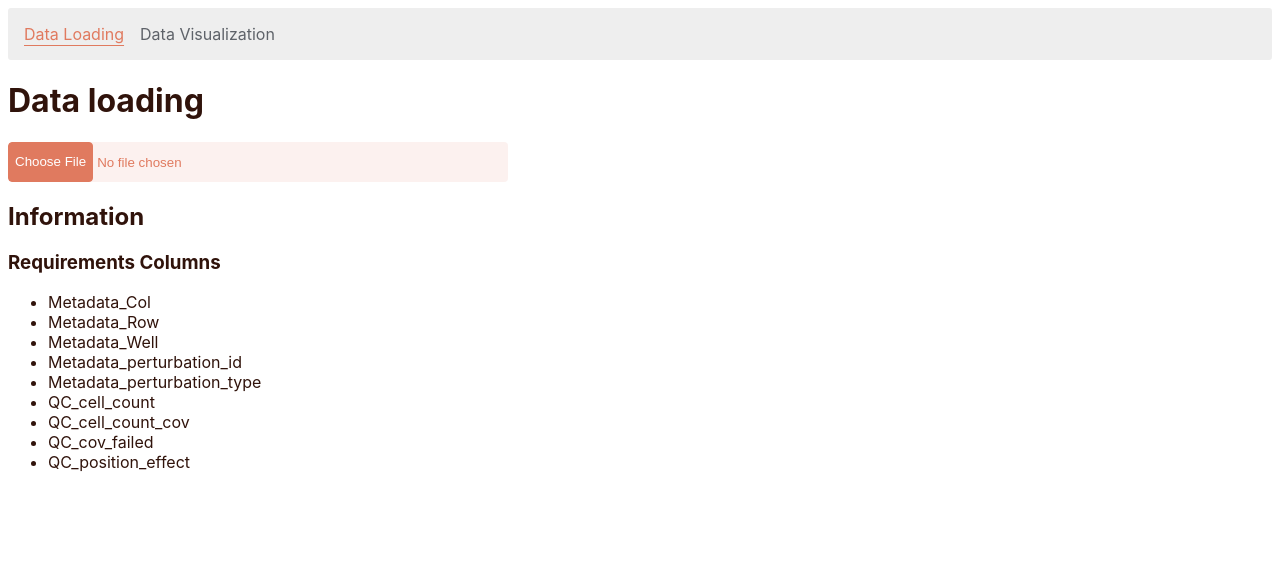
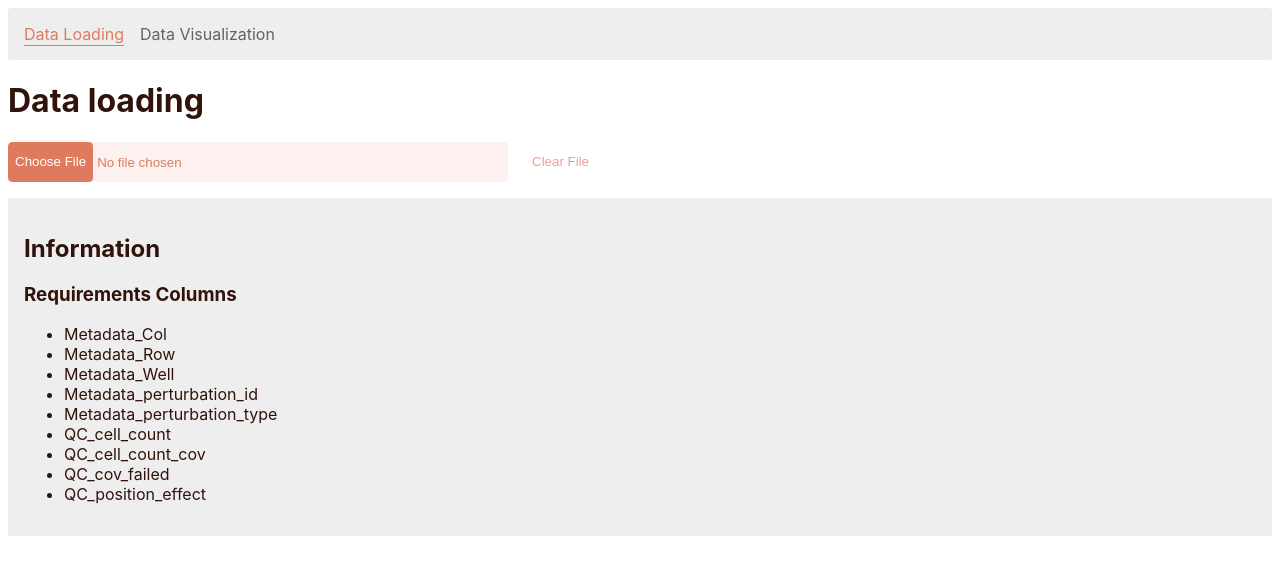
Before and after one commit to LuzAramburo/react-heatmap-microtiter, a React (Vite) app: page / in a window 1280 px wide. Shown: the top 574 px of the page. Built offline with nearby package versions, Linux system fonts and the light colour scheme.

Commit message:
style: More styles

```diff
--- a/src/components/shared/InputParser/InputParser.module.css
+++ b/src/components/shared/InputParser/InputParser.module.css
@@ -5,6 +5,7 @@
   height: 40px;
   width: 500px;
   color: var(--primary-color);
+  cursor: pointer;
 }
 
 .inputFile::file-selector-button {
@@ -22,3 +23,23 @@
   color: var(--primary-color);
   transition: all .25s ease-in;
 }
+
+.clearBtn {
+  border: none;
+  background: none;
+  margin-left: 1rem;
+  color: var(--primary-color);
+  cursor: pointer;
+  padding: 0.5rem;
+  border-radius: var(--border-radius);
+}
+
+.clearBtn:hover {
+  text-decoration: underline;
+}
+
+.clearBtn:disabled {
+  opacity: 0.7;
+  text-decoration: none;
+  cursor: not-allowed;
+}
--- a/src/components/shared/InputParser/InputParser.tsx
+++ b/src/components/shared/InputParser/InputParser.tsx
@@ -1,10 +1,11 @@
 import Papa from 'papaparse';
-import { ChangeEvent } from 'react';
+import { ChangeEvent, useRef } from 'react';
 import useHeatmapStore, { IHeatmapData } from '@/store/store.ts';
 import classes from './InputParser.module.css';
 
 function InputParser() {
-  const { setHeatmapData } = useHeatmapStore();
+  const { setHeatmapData, clearFile, rawHeatmap, errors } = useHeatmapStore();
+  const input = useRef<null | HTMLInputElement>(null);
 
   const changeHandler = (event: ChangeEvent<HTMLInputElement>) => {
     if (!event.target.files) return;
@@ -17,15 +18,27 @@ function InputParser() {
     });
   };
 
+  const handleClearFile = () => {
+    const el = input.current;
+    if (el) el.value = '';
+    clearFile();
+  };
+
   return (
     <div>
       <input
+        ref={input}
         type="file"
         name="file"
         accept=".csv"
         onChange={changeHandler}
         className={classes.inputFile}
       />
+      <button
+        className={classes.clearBtn}
+        onClick={handleClearFile}
+        disabled={!rawHeatmap && errors.length === 0}
+      >Clear File</button>
     </div>
   );
 }
--- a/src/index.css
+++ b/src/index.css
@@ -6,6 +6,7 @@
   --light-gray-color: #eeeeee;
   --dark-gray-color: #222831;
   --green-color: #058c42;
+  --border-radius: 3px;
 }
 
 body {
@@ -37,7 +38,7 @@ a:hover {
 .button {
   background-color: var(--primary-color);
   color: white;
-  border-radius: 3px;
+  border-radius: var(--border-radius);
   padding: 0.5rem 1rem;
   display: inline-block;
   text-decoration: none;
--- /dev/null
+++ b/src/pages/DataLoadingPage.module.css
@@ -0,0 +1,5 @@
+.callout {
+  background-color: var(--light-gray-color);
+  padding: 1rem;
+  margin-top: 1rem;
+}
--- a/src/pages/DataLoadingPage.tsx
+++ b/src/pages/DataLoadingPage.tsx
@@ -2,6 +2,7 @@ import InputParser from '@/components/shared/InputParser/InputParser.tsx';
 import SelectMetric from '@/components/shared/SelectMetric/SelectMetric.tsx';
 import useHeatmapStore from '@/store/store.ts';
 import { Link } from 'react-router-dom';
+import classes from './DataLoadingPage.module.css';
 
 function DataLoadingPage () {
   const { rawHeatmap, errors } = useHeatmapStore();
@@ -17,7 +18,7 @@ function DataLoadingPage () {
           <p>{error.message}</p>
         </div>
       ))}
-      {rawHeatmap && rawHeatmap.errors.length === 0 && (
+      {rawHeatmap && errors.length === 0 && (
         <>
           <p style={{ color: 'var(--green-color)' }}>Data loaded Successfully</p>
           <SelectMetric/>
@@ -25,7 +26,7 @@ function DataLoadingPage () {
           <Link to="/visualization" className="button mt-1">Go to Data Visualization</Link>
         </>
       )}
-      <div>
+      <div className={classes.callout}>
         <h2>Information</h2>
         <h3>Requirements Columns</h3>
         <ul>
--- a/src/pages/RootPage.module.css
+++ b/src/pages/RootPage.module.css
@@ -1,7 +1,7 @@
 .nav {
   background-color: var(--light-gray-color);
   padding: 1rem;
-  border-radius: 3px;
+  border-radius: var(--border-radius);
   display: flex;
   gap: 1rem;
 }
--- a/src/store/store.ts
+++ b/src/store/store.ts
@@ -30,7 +30,7 @@ const useHeatmapStore = create<HeatmapStore>()(devtools((set) => ({
   formattedHeatmap: null,
   selectedMetric: '',
   errors: [],
-  clearFile: () => set({ rawHeatmap: null, formattedHeatmap: null }),
+  clearFile: () => set({ rawHeatmap: null, formattedHeatmap: null, errors: [] }),
   setHeatmapData: (newRawHeatmap: IHeatmapData) => set(() => {
     const validatingData = validateData(newRawHeatmap);
     if (!validatingData.isValid) {
--- a/src/utils/filterMetrics.ts
+++ b/src/utils/filterMetrics.ts
@@ -1,6 +1,5 @@
 import canBeNumber from './canBeNumber.ts';
 
-// TODO filter only meta data and empty string?
 function filterPropertiesByNumber<T>(obj: T) {
   // Create a new object to hold the filtered properties
   const filteredObj: {[keys: string]: number} = {};
@@ -11,7 +10,7 @@ function filterPropertiesByNumber<T>(obj: T) {
       if (key === '') continue; // Skip this property if the key is an empty array
       if (key.includes('Meta')) continue; // Skip Metadata
       // Get the value of the current property
-      const value = obj[key];
+      const value = obj[key] as string;
 
       // Check if the value can be interpreted as a valid number
       if (canBeNumber(value)) {
```
